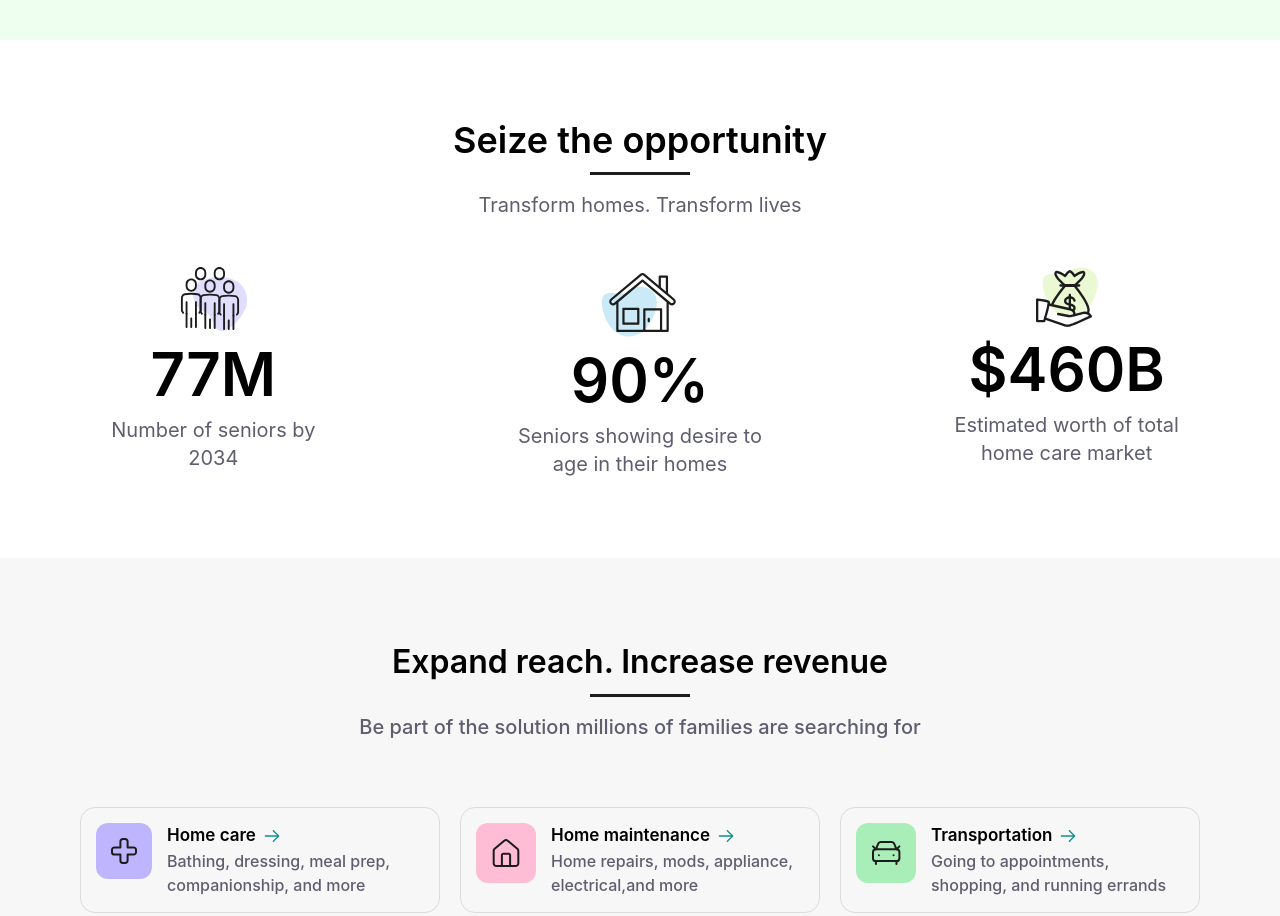
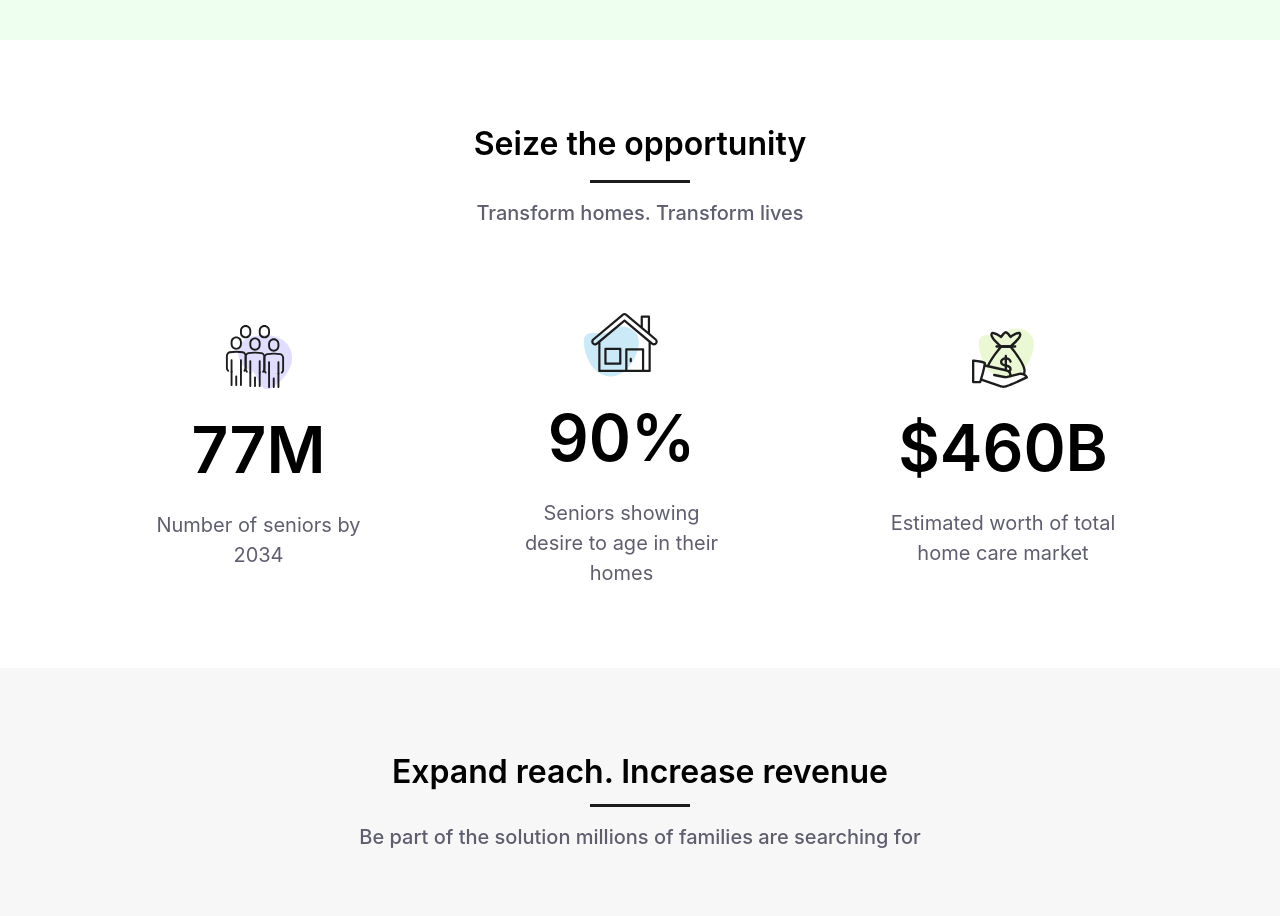
Before and after one commit to qasimfida/zeegna-updated, a React (Vite) app: page /become-partner in a window 1280 px wide. Shown: the part 920-1836 px from the top of the page. Built offline with nearby package versions, Linux system fonts and the light colour scheme.

Commit message:
worked  on becomePartners pages

```diff
--- a/package.json
+++ b/package.json
@@ -21,7 +21,7 @@
     "react": "^18.3.1",
     "react-dom": "^18.3.1",
     "react-icons": "^5.3.0",
-    "react-quill": "^2.0.0",
+    "react-quill": "^0.0.2",
     "react-router-dom": "^6.26.2",
     "react-slick": "^0.30.2",
     "router": "^2.0.0",
--- a/src/components/business/BusinessContainer.jsx
+++ b/src/components/business/BusinessContainer.jsx
@@ -21,34 +21,40 @@ const BusinessContainer = ({ title, description, Icon }) => {
     <>
       {/* section 1 */}
       <section className="flex justify-center flex-col">
-        <div className="flex flex-col items-center pt-[80px]">
-          <h1 className="text-4xl font-semibold text-center">
+        <div className="flex flex-col items-center pt-[80px] max-sm:pt-[50px]">
+          <h1 className="text-[32px] font-semibold text-center max-sm:text-[24px]">
             Seize the opportunity
           </h1>
           <div className="mx-auto w-[100px] h-[3px] bg-[#1C1C1C] mt-3"></div>
-          <p className="pt-4 text-xl text-[#5E5E6F] text-center">
+          <p className="pt-4 text-xl text-[#5E5E6F] font-medium text-center max-sm:text-[16px]">
             Transform homes. Transform lives
           </p>
         </div>
-        <div className="grid gap-10 sm:gap-0 sm:grid-cols-3 justify-center mt-12 justify-items-center">
-          <div className="flex items-center flex-col gap-3 w-[60%]">
+        <div className="flex items-center  justify-center lg:gap-[152px] md:gap-[37px] md:mx-[37px] mt-[80px] max-sm:mt-[30px] justify-items-center max-sm:flex-col max-sm:mx-[64px] max-sm:gap-y-[30px]	">
+          <div className="flex items-center flex-col gap-3 md:w-[211px] ">
             <PeopleIcon />
-            <h1 className="text-6xl font-semibold">77M</h1>
-            <p className="text-xl text-center text-[#5E5E6F]">
+            <h1 className="lg:text-[64px] md:text-[48px] text-[36px] font-semibold">
+              77M
+            </h1>
+            <p className="md:text-[20px] text-[16px] text-center text-[#5E5E6F]">
               Number of seniors by 2034
             </p>
           </div>
-          <div className="flex items-center flex-col gap-3 w-[60%]">
+          <div className="flex items-center flex-col gap-3 md:w-[211px] ">
             <HouseIcon />
-            <h1 className="text-6xl font-semibold">90%</h1>
-            <p className="text-xl text-center text-[#5E5E6F]">
+            <h1 className="lg:text-[64px] md:text-[48px] text-[36px] font-semibold">
+              90%
+            </h1>
+            <p className="md:text-[20px] text-[16px] text-center text-[#5E5E6F]">
               Seniors showing desire to age in their homes
             </p>
           </div>
-          <div className="flex items-center flex-col gap-3 w-[60%]">
+          <div className="flex items-center flex-col gap-3 md:w-[248px]">
             <MoneyHandIcon />
-            <h1 className="text-6xl font-semibold">$460B</h1>
-            <p className="text-xl text-center text-[#5E5E6F]">
+            <h1 className="lg:text-[64px] md:text-[48px] text-[36px] font-semibold">
+              $460B
+            </h1>
+            <p className="md:text-[20px] text-[16px] text-center text-[#5E5E6F]">
               Estimated worth of total home care market
             </p>
           </div>
--- a/src/components/helpcenter/HelpCenterCard.jsx
+++ b/src/components/helpcenter/HelpCenterCard.jsx
@@ -3,16 +3,14 @@ import React from "react";
 function HelpCenterCard({ name, description, Icon }) {
   return (
     <div
-      className={` rounded-xl border border-[#EAEAF1] flex flex-col items-center py-8	px-5 poppin		 bg-[#F7F7F7]`}
+      className={` rounded-xl border border-[#EAEAF1] flex flex-col items-center py-[30px]	px-[20px] poppin		 bg-[#F7F7F7]`}
     >
       <div className="p-2.5 rounded-full mr-4 bg-[#A9EEB8]">
         <Icon />
       </div>
       <div className="flex items-center flex-col">
-        <h2 className="mt-2 font-semibold text-xl	 sm:text-lg text-black ">
-          {name}
-        </h2>
-        <p className="sm:mt-1  text-base	text-center font-medium  text-[#5E5E6F]">
+        <h2 className="mt-2 font-semibold text-[19px] text-black ">{name}</h2>
+        <p className="sm:mt-1  text-[16px]	text-center font-medium  text-[#5E5E6F]">
           {description}
         </p>
       </div>
--- a/src/components/helpcenter/HelpCenterHeroSection.jsx
+++ b/src/components/helpcenter/HelpCenterHeroSection.jsx
@@ -9,9 +9,8 @@ function HelpCenterHeroSection({
   const location = useLocation();
 
   return (
-    <section>
-      <div className="relative items-center bg-[#F7F7F7] w-full px-5 py-12 md:px-12 lg:px-16 poppin lg:py-24">
-        <div className="flex justify-start w-full px-5 py-2 text-gray-500 text-sm font-medium">
+    <section className="items-center bg-[#F7F7F7] w-full">
+      <div className="flex justify-start  w-full px-[40px] max-sm:px-[16px] max-sm:py-[16px] py-[20px] text-gray-500 text-sm font-medium">
         <Link
           to="/"
           className={`hover:underline ${
@@ -33,14 +32,14 @@ function HelpCenterHeroSection({
         </Link>
         {extraThings}
       </div>
-
+      <div className="relative  px-5 py-12 md:px-12 lg:px-16 max-sm:px-[16px] poppin lg:pt-[60px] max-sm:pt-[28px] lg:pb-[80px]">
         <div className="flex w-full mx-auto text-left">
           <div className="relative inline-flex items-center mx-auto align-middle">
             <div className="text-center">
-              <h1 className="max-w-5xl text-2xl font-bold leading-none tracking-tighter md:text-5xl lg:text-5xl lg:max-w-5xl">
+              <h1 className="max-w-5xl text-[28px] font-semibold leading-none tracking-tighter md:text-5xl lg:text-[32px] lg:max-w-5xl">
                 {changeTheHeading}
               </h1>
-              <p className="max-w-xl mx-auto mt-8 text-2xl leading-relaxed text-gray-500">
+              <p className="max-w-xl max-sm:w-full mx-auto mt-[10px] text-[19px] md:text-[20px] leading-relaxed text-[#5E5E6F]">
                 {changeTheText}
               </p>
             </div>
--- a/src/components/helpcenter/HelpFaqsContainer.jsx
+++ b/src/components/helpcenter/HelpFaqsContainer.jsx
@@ -6,12 +6,14 @@ function HelpCenterFaqsContainer({
 }) {
   return (
     <>
-      <div className="max-w-7xl mx-auto py-20 mt-20 px-5 poppin">
+      <div className="max-w-7xl mx-auto py-20 mt-20 px-5 poppin max-sm:px-[16px] max-sm:mt-[50px] max-sm:py-0">
         <div className="text-center">
-          <h2 className="font-semibold text-4xl">{headingChange}</h2>
+          <h2 className="font-semibold text-4xl max-sm:text-[24px]">
+            {headingChange}
+          </h2>
           <div className="mx-auto w-[100px] h-[3px] bg-[#1C1C1C] mt-2"></div>
         </div>
-        <div className="grid grid-cols-1 md:grid-cols-2 lg:grid-cols-1 gap-6 mt-[50px] justify-items-center	content-center ">
+        <div className="grid grid-cols-1 md:grid-cols-2 lg:grid-cols-1 gap-6 mt-[50px] max-sm:gap-[10px] max-sm:mt-[36px] justify-items-center	content-center ">
           {childern}
         </div>
       </div>
--- a/src/components/stayConnected/StayConnected.jsx
+++ b/src/components/stayConnected/StayConnected.jsx
@@ -2,7 +2,7 @@ import React from "react";
 
 function StayConnectedSection() {
   return (
-    <div className="mx-auto pb-[80px] text-center poppin relative max-sm:mx-[16px] max-sm:mb-[50px] max-lg:mx-[27px]">
+    <div className="mx-auto pb-[80px] text-center poppin relative max-sm:mx-[16px] max-sm:mb-[50px] max-lg:mx-[27px] lg:mx-[70px]">
       {/* Form Section */}
       <div className="relative bg-[#DFFFEE] py-[50px] px-[25px] max-sm:px-[20px] rounded-[40px] flex flex-col md:flex-row items-center justify-center gap-10 w-full max-w-[1300px] mx-auto ">
         {/* Left-side avatars */}
--- a/src/pages/HelpCenterContainer.jsx
+++ b/src/pages/HelpCenterContainer.jsx
@@ -28,11 +28,11 @@ const HelpCardsGrid = () => {
     <>
       <HelpCenterHeroSection changeTheHeading="We're happy to help" />
 
-      <div className="max-w-screen-lg mx-auto poppin">
-        <div className="flex justify-around m-10 p-4 bg-[#F7F7F7] rounded-full max-md:flex-col max-md:gap-10 max-md:bg-transparent ">
+      <div className="max-w-[1080px] mx-auto poppin flex items-center justify-center flex-col">
+        <div className="flex justify-between md:m-10 max-sm:my-[30px] p-[15px] bg-[#F7F7F7] md:w-[750px] md:gap-[15px] rounded-full gap-[10px]   max-sm:mx-[16px] ">
           <button
             onClick={() => handleButtonClick("families")}
-            className={`rounded-full flex items-center justify-center gap-4 px-20 lg:w-96 text-base font-medium py-3.5 ${
+            className={`rounded-full flex items-center justify-center gap-4 md:px-20 lg:w-96 text-base font-medium md:py-3.5 py-[13px] px-[36px] ${
               activeButton === "families"
                 ? "bg-black text-white"
                 : "bg-[#EAEAEA] text-black"
@@ -42,7 +42,7 @@ const HelpCardsGrid = () => {
           </button>
           <button
             onClick={() => handleButtonClick("partners")}
-            className={`rounded-full flex items-center justify-center gap-4 px-20  lg:w-96 text-base font-medium py-3.5 ${
+            className={`rounded-full flex items-center justify-center gap-4 md:px-20  lg:w-96 text-base font-medium md:py-3.5 py-[13px] px-[36px] ${
               activeButton === "partners"
                 ? "bg-black text-white"
                 : "bg-[#EAEAEA] text-black"
@@ -52,7 +52,7 @@ const HelpCardsGrid = () => {
           </button>
         </div>
 
-        <div className="grid grid-cols-1 sm:grid-cols-2 lg:grid-cols-3 gap-6 p-6">
+        <div className="grid grid-cols-1 sm:grid-cols-2 lg:grid-cols-3 gap-[20px] max-sm:mx-[16px] max-sm:gap-[16px]">
           {activeData.map((card) => (
             <HelpCenterCard
               key={card.id}
```
Also changed, not shown: 1 other file (tests, documents, lock files or other folders). Lines whose indentation alone changed are shown as unchanged.
